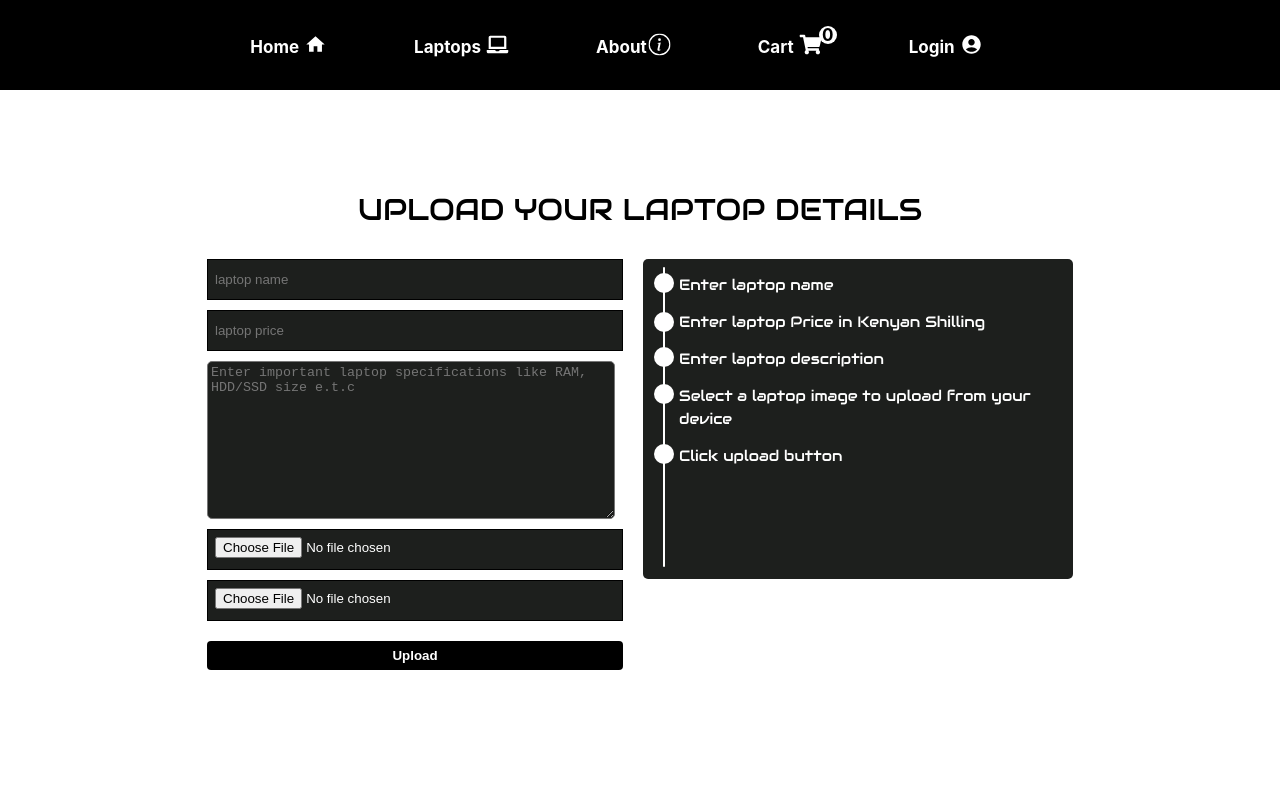
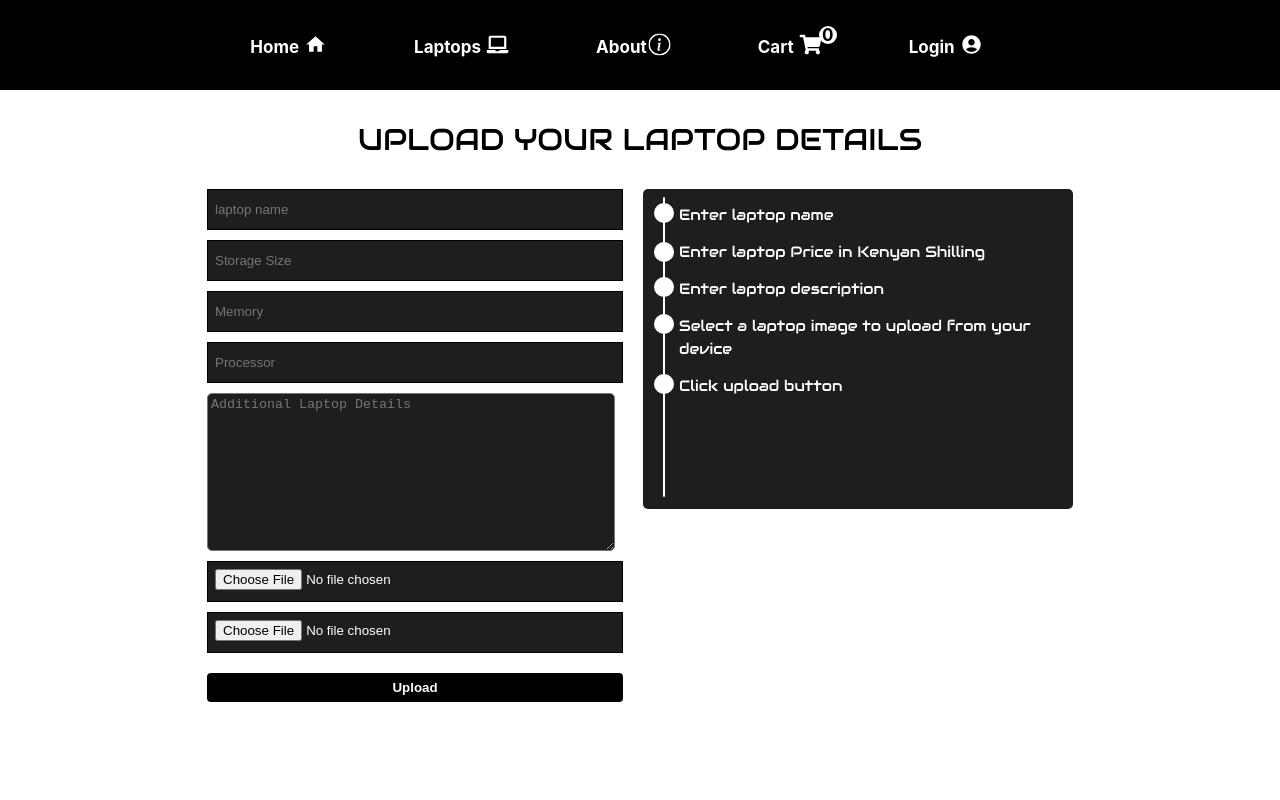
Before and after one commit to kevin-magu/buy-laptops, a React (Create React App) app: page /upload in a window 1280 px wide. Shown: the top 800 px of the page. Built offline with nearby package versions, Linux system fonts and the light colour scheme; no server answers.

Commit message:
web store

```diff
--- a/src/components/Storepage/Listing.js
+++ b/src/components/Storepage/Listing.js
@@ -70,10 +70,15 @@ function Listing() {
             <button onClick={() => handleImageChange(productId, -1)} className='previous-button'>Previous</button>
             <button onClick={() => handleImageChange(productId, 1)} className='next-button'>Next</button>
             {details.details && (
-              <div>
-                <h3>{details.details.laptop_name}</h3>
+              <div className='laptop-details'>
+                <h4 className='laptop-name'>{details.details.laptop_name}</h4>
+                <h4>STORAGE: {details.details.laptop_storage}</h4>
+                <h4> MEMORY: {details.details.laptop_memory}</h4>
+                <h4>CPU: {details.details.laptop_processor}</h4>
+                <h4>PRICE: {details.details.laptop_price}</h4>
               </div>
-            )}
+            )}<div className='button-div'><button className='checkout-button'>Check Out</button></div>
+
           </div>
         ))
       )}
--- a/src/components/Uploadpage/Form.js
+++ b/src/components/Uploadpage/Form.js
@@ -3,6 +3,7 @@ import { storage,auth, db} from "../../Firebaseconfig";
 import { ref, uploadBytes } from "firebase/storage";
 import { v4 } from "uuid";
 import { collection, addDoc } from "firebase/firestore";
+import { useAsyncError } from "react-router-dom";
 
 
 
@@ -10,6 +11,9 @@ function Form() {
   const [img, setImg] = useState('');
   const [img2, setImg2] = useState('');
   const [laptopName, setLaptopName] = useState('');
+  const [laptopStorage, setLaptopStorage] = useState('')
+  const [laptopMemory, setLaptopMemory ] = useState('')
+  const [laptopProcessor, setLaptopProcessor] = useState()
   const [laptopPrice, setLaptopPrice] = useState('');
   const [laptopDescription, setLaptopDescription] = useState('');
   const [error, setStatus] = useState('');
@@ -55,6 +59,9 @@ const laptopDetailsDb = collection(db, `laptop_details`)
         laptop_description: laptopDescription,
         laptop_name: laptopName,
         laptop_price: laptopPrice,
+        laptop_storage: laptopStorage,
+        laptop_memory: laptopMemory,
+        laptop_processor: laptopProcessor
       })
 
       const imgRef = ref(storage, `laptop-images/${userEmail}/${productID}`);
@@ -85,13 +92,23 @@ const laptopDetailsDb = collection(db, `laptop_details`)
           />
           <input
             type='text'
-            placeholder='laptop price'
-            value={laptopPrice} onChange={(e) => setLaptopPrice(e.target.value)}
+            placeholder='Storage Size'
+            value={laptopStorage} onChange={(e) => setLaptopStorage(e.target.value)}
+          />
+          <input
+            type='text'
+            placeholder='Memory'
+            value={laptopMemory} onChange={(e) => setLaptopMemory(e.target.value)}
+          />
+          <input
+            type='text'
+            placeholder='Processor'
+            value={laptopProcessor} onChange={(e) => setLaptopProcessor(e.target.value)}
           />
           <textarea
-            cols='30'
+            cols='30'textarea
             rows='10'
-            placeholder='Enter important laptop specifications like RAM, HDD/SSD size e.t.c'
+            placeholder='Additional Laptop Details'
             value={laptopDescription} onChange={(e) => setLaptopDescription(e.target.value)}
           ></textarea>
           <input type='file' onChange={(e) => setImg(e.target.files[0])}/>
--- a/src/style/Store.css
+++ b/src/style/Store.css
@@ -34,10 +34,11 @@
 .card{
     width: 350px;
     height: 450px;
-    background-color: gray;
+    background-color: rgb(0, 0, 0);
     position: relative;
     border-radius: 5px;
     margin: 10px;
+    color: white;
 }
 .card:hover{
     transform: translateY(-6px);
@@ -48,10 +49,17 @@
     height: 300px;
     background-position: center;
     background-size: cover;
+    background-repeat: no-repeat;
 }
 
 .card button{
     position: absolute;
+}
+.laptop-details{
+    margin-left: 20px;
+}
+.laptop-name{
+    text-transform: uppercase;
 }
 .next-button{
     right:0px;
@@ -67,3 +75,27 @@
 .product-description{
     margin-left: 10px;
 }
+
+.card h4{
+    margin-top: 2px;
+}
+.card .checkout-button{
+    margin-top: 7px;
+    cursor: pointer;
+    padding: 5px;
+    background-color: rgb(255, 255, 255);
+    color: rgb(0, 0, 0);
+    border: 1px black;
+    height: 29px;
+    font-weight: bold;
+    border-radius: 4px;
+    width: 60%;
+}
+.card button:hover{
+    background-color: rgb(161, 155, 155);
+    color: rgb(255, 255, 255);
+    border: 1px black solid;
+}
+.card .button-div{
+    margin-top: 0;
+}
--- a/src/style/Upload.css
+++ b/src/style/Upload.css
@@ -8,8 +8,8 @@
     display: flex;
     justify-content: center;
     align-items: center;
-    margin-top: 100px;
-    margin-bottom: 350px;
+    margin-top: 30px;
+    margin-bottom: 100px;
     flex-direction: column;
 }
 .formpage form{
```
